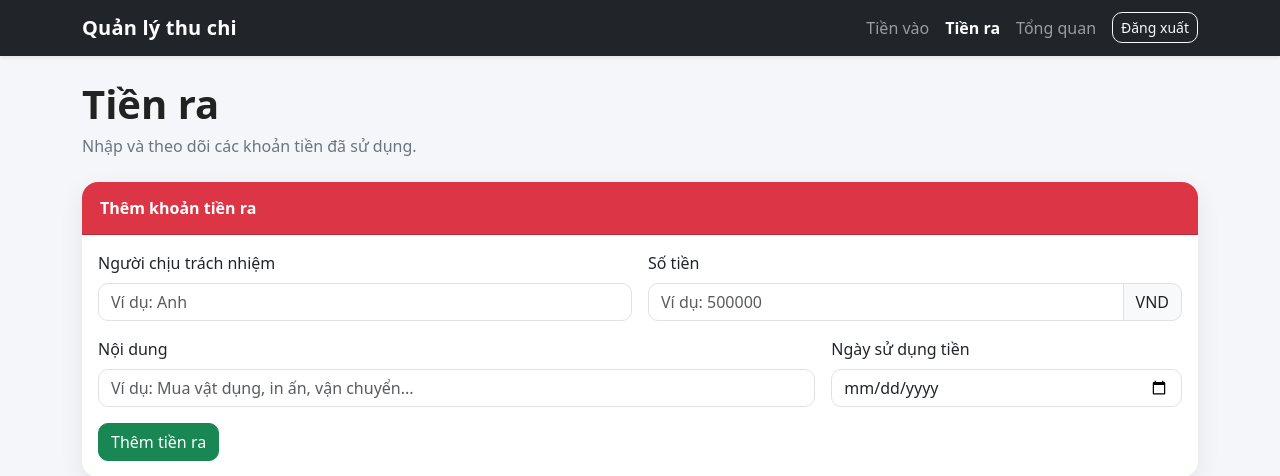
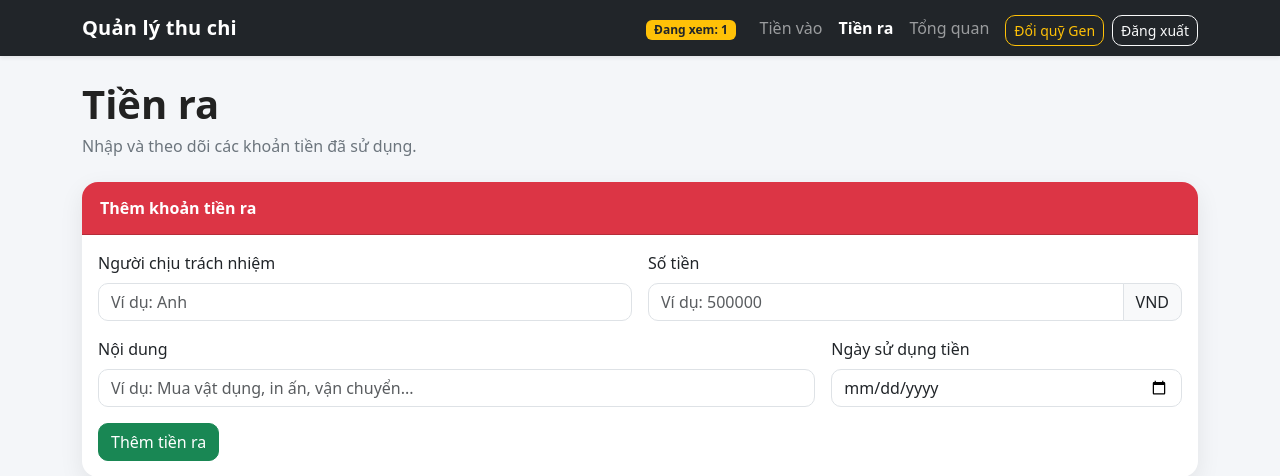
Before and after one commit to eloghcmut/Quy-CLB-ELOG, a Flask app: page /expense in a window 1280 px wide. Shown: the top 476 px of the page. Run offline with Flask 3, Linux system fonts and the light colour scheme; the visitor is signed in with stand-in values (Sample User, id 1); data that the repository does not hold is empty; some libraries are stand-ins or nearby versions.

Commit message:
Update base.html

```diff
--- a/templates/base.html
+++ b/templates/base.html
@@ -6,10 +6,11 @@
     <title>{% block title %}Quản lý thu chi{% endblock %}</title>
 
     <link href="https://cdn.jsdelivr.net/npm/bootstrap@5.3.3/dist/css/bootstrap.min.css" rel="stylesheet">
-    <link rel="stylesheet" href="{{ url_for('static', filename='style.css') }}?v=5">
+    <link rel="stylesheet" href="{{ url_for('static', filename='style.css') }}?v=10">
 </head>
 
 <body>
+    {% if session.get('logged_in') and session.get('selected_gen') %}
     <nav class="navbar navbar-expand-lg navbar-dark bg-dark shadow-sm">
         <div class="container">
             <a class="navbar-brand fw-bold" href="{{ url_for('overview') }}">
@@ -21,7 +22,13 @@
             </button>
 
             <div class="collapse navbar-collapse" id="navbarNav">
-                <ul class="navbar-nav ms-auto">
+                <ul class="navbar-nav ms-auto align-items-lg-center">
+                    <li class="nav-item me-lg-3">
+                        <span class="badge bg-warning text-dark gen-badge">
+                            Đang xem: {{ session.get('selected_gen') }}
+                        </span>
+                    </li>
+
                     <li class="nav-item">
                         <a class="nav-link {% if request.endpoint == 'income' %}active{% endif %}" href="{{ url_for('income') }}">
                             Tiền vào
@@ -40,7 +47,12 @@
                         </a>
                     </li>
 
-                    {% if session.get('logged_in') %}
+                    <li class="nav-item ms-lg-2">
+                        <a href="{{ url_for('change_generation') }}" class="btn btn-outline-warning btn-sm mt-1">
+                            Đổi quỹ Gen
+                        </a>
+                    </li>
+
                     <li class="nav-item ms-lg-2">
                         <form method="POST" action="{{ url_for('logout') }}">
                             <button type="submit" class="btn btn-outline-light btn-sm mt-1">
@@ -48,11 +60,11 @@
                             </button>
                         </form>
                     </li>
-                    {% endif %}
                 </ul>
             </div>
         </div>
     </nav>
+    {% endif %}
 
     <main class="container py-4">
         {% with messages = get_flashed_messages(with_categories=true) %}
```
